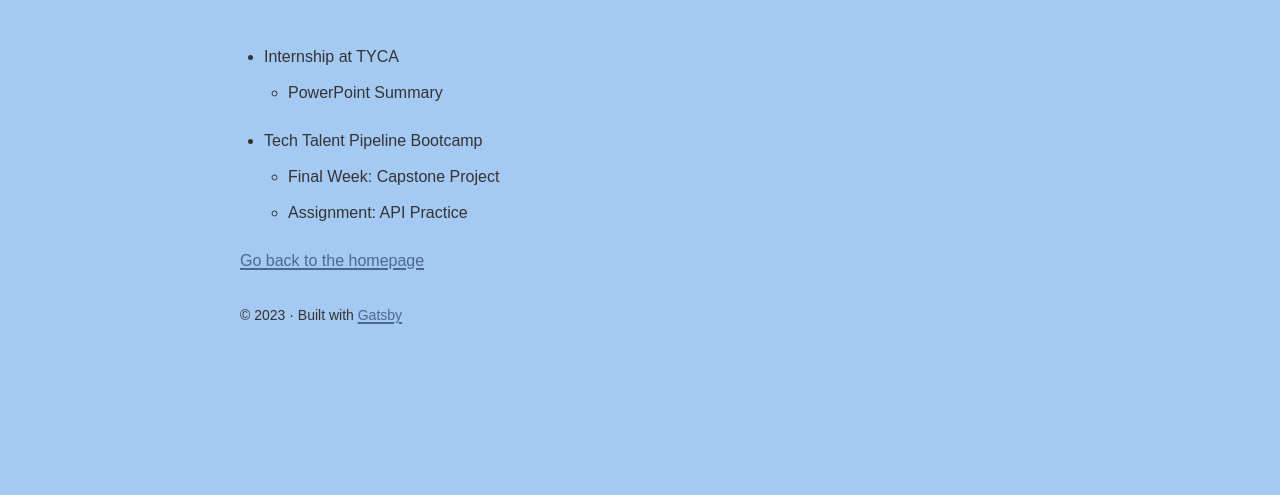
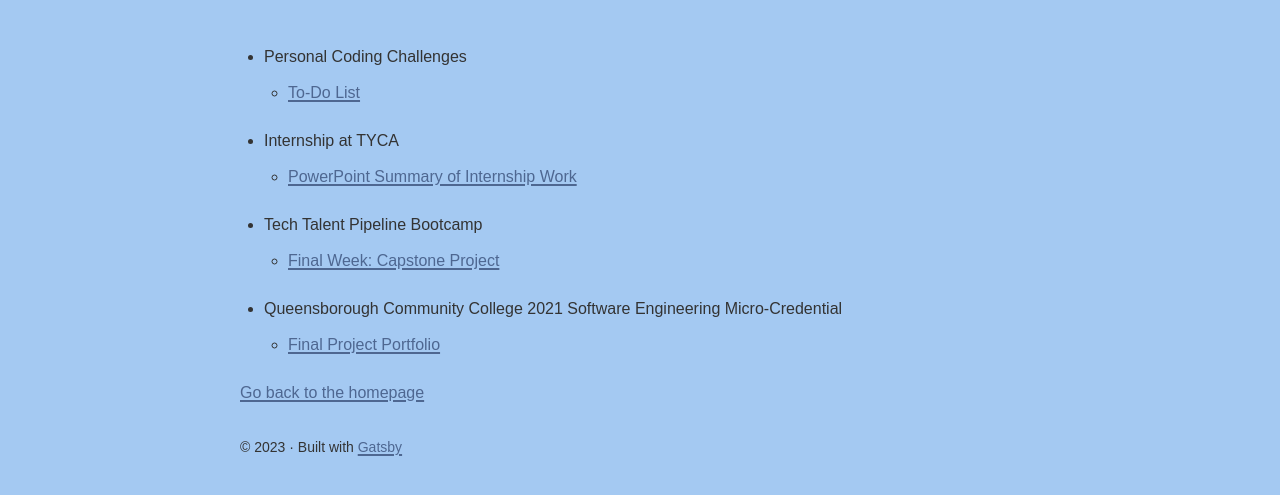
Before and after one commit to lucylee-412/portfolio, a Gatsby site: page /projects in a window 1280 px wide. Shown: the part 259-754 px from the top of the page. Built offline with nearby package versions, Linux system fonts and the light colour scheme; Gatsby itself is replaced by a stand-in of ours.

Commit message:
Add external links to projects

```diff
--- a/src/pages/projects.js
+++ b/src/pages/projects.js
@@ -8,14 +8,29 @@ const ProjectsPage = () => {
   return (
     <Layout pageTitle="Projects">
       <ul>
+        <li>Personal Coding Challenges</li>
+          <ul>
+            <li><Link to="/projects/2023-02-16">To-Do List</Link></li>
+          </ul>
         <li>Internship at TYCA</li>
           <ul>
-          <li>PowerPoint Summary</li>
+            <li><Link to="/projects/2022-08-16">PowerPoint Summary of Internship Work</Link></li>
           </ul>
         <li>Tech Talent Pipeline Bootcamp</li>
           <ul>
-          <li>Final Week: Capstone Project</li>
-          <li>Assignment: API Practice</li>
+            <li><Link to="/projects/2022-01-28">Final Week: Capstone Project</Link></li>
+          </ul>
+        <li>Queensborough Community College 2021 Software Engineering Micro-Credential</li>
+          <ul>
+            <li>
+              <Link
+                to="https://lucylee-412.github.io/microSE_2021/Index/index.html"
+                target="_blank"
+                rel="noopener noreferrer"
+              >
+                Final Project Portfolio
+              </Link>
+            </li>
           </ul>
       </ul>
       <Link to="/">Go back to the homepage</Link>
```
Lines whose indentation alone changed are shown as unchanged.
